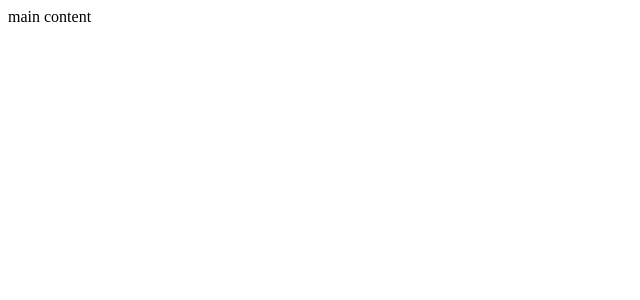
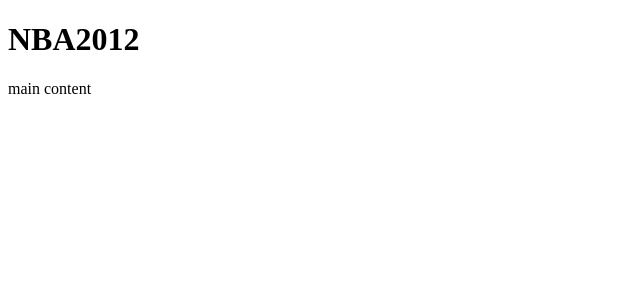
Before and after one commit to permalik/nba_app, a React (Create React App) app: page / in a window 1280 px wide. Shown: the top 300 px of the page, without its empty margins (0-640 px from the left). Built offline with nearby package versions, Linux system fonts and the light colour scheme.

Commit message:
Add favicon; build Header component

```diff
--- /dev/null
+++ b/src/components/common/header/Header.tsx
@@ -0,0 +1,11 @@
+const Header = () => {
+  return (
+    <header>
+      <h1>
+        NBA2012
+      </h1>
+    </header>
+  );
+};
+
+export default Header;
--- /dev/null
+++ b/src/components/common/header/index.ts
@@ -0,0 +1,3 @@
+import Header from "./Header";
+
+export default Header;
--- a/src/components/common/layout/Layout.tsx
+++ b/src/components/common/layout/Layout.tsx
@@ -1,4 +1,5 @@
 import React from "react";
+import Header from "../header";
 
 interface Props {
   children: JSX.Element;
@@ -7,7 +8,7 @@
 const Layout = ({children}: Props) => {
   return (
     <>
-      {/*<Header/>*/}
+      <Header/>
       {children}
     </>
   );
```
Also changed, not shown: 1 other file (tests, documents, lock files or other folders).
